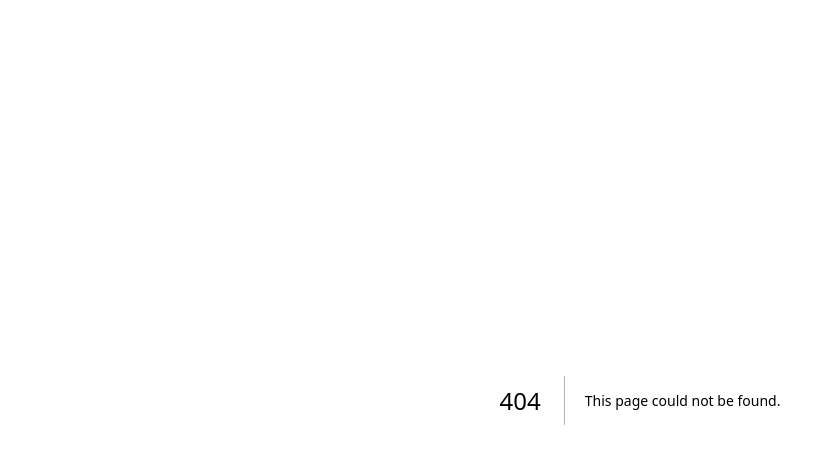
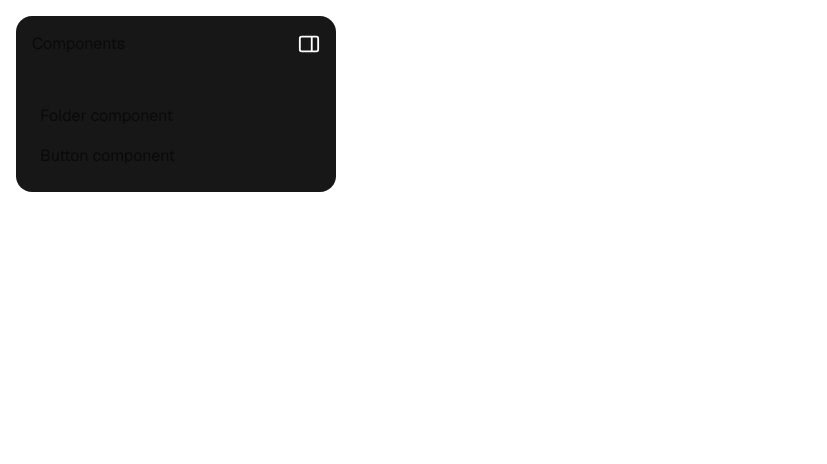
Before and after one commit to Subhan-code/oxygen-ui-solana, a Next.js app: page /components in a window 1280 px wide. Before the commit this address had no page. Shown: the top 464 px of the page, without its empty margins (0-827 px from the left). Built offline with nearby package versions, Linux system fonts and the light colour scheme.

Commit message:
component sidebar in progress

```diff
--- /dev/null
+++ b/app/components/page.tsx
@@ -0,0 +1,17 @@
+import Sidebar from '@/components/Sidebar/Sidebar'
+import React from 'react'
+
+const page = () => {
+  return (
+    <div>
+      <div className="absolute top-0 left-0">
+        <Sidebar/>
+      </div>
+      <div className="bg-background p-4 m-4">
+        adsf
+      </div>
+    </div>
+  )
+}
+
+export default page
--- /dev/null
+++ b/components/Sidebar/Sidebar.tsx
@@ -0,0 +1,23 @@
+import React from 'react'
+import SidebarList from './SidebarList'
+
+const Sidebar = () => {
+    return (
+        <div>
+            <div className="bg-background w-80 bg-neutral-900 m-4 p-4 rounded-2xl">
+                <span className="flex items-center justify-between gap-2">
+                    <h2>Components</h2>
+                    <svg xmlns="http://www.w3.org/2000/svg" x="0px" y="0px" width="22px" height="22px" viewBox="0 0 24 24">
+                        <line x1="15" y1="4" x2="15" y2="20" fill="none" stroke="white" stroke-miterlimit="10" stroke-width="2" data-color="color-2"></line>
+                        <rect x="4" y="2" width="16" height="20" rx="2" ry="2" transform="translate(24) rotate(90)" fill="none" stroke="white" stroke-linecap="square" stroke-miterlimit="10" stroke-width="2"></rect>
+                    </svg>
+                </span>
+                <div className="mt-10">
+                    <SidebarList/>
+                </div>
+            </div>
+        </div>
+    )
+}
+
+export default Sidebar
--- /dev/null
+++ b/components/Sidebar/SidebarList.tsx
@@ -0,0 +1,26 @@
+import React from 'react'
+
+const componentList=[
+    {
+        id:0,
+        name:"Folder component",
+    }
+,{
+    id:1,
+    name:"Button component",
+}
+]
+
+const SidebarList = () => {
+  return (
+    <div>
+        {componentList.map((component)=>(
+            <div key={component.id} className="flex items-center gap-2 p-2 hover:bg-neutral-800 rounded-lg cursor-pointer">
+                <span>{component.name}</span>
+            </div>
+        ))}
+    </div>
+  )
+}
+
+export default SidebarList
```
